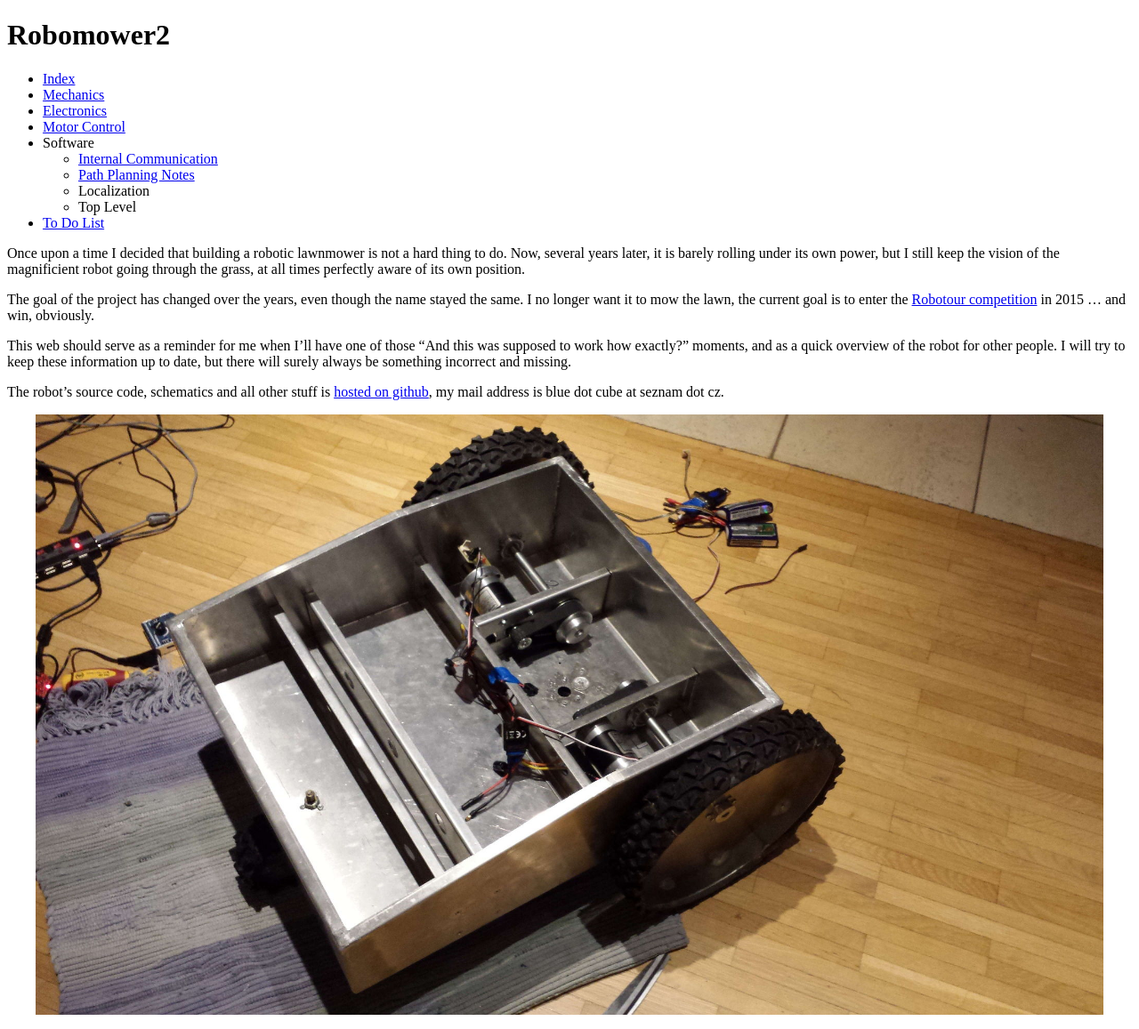
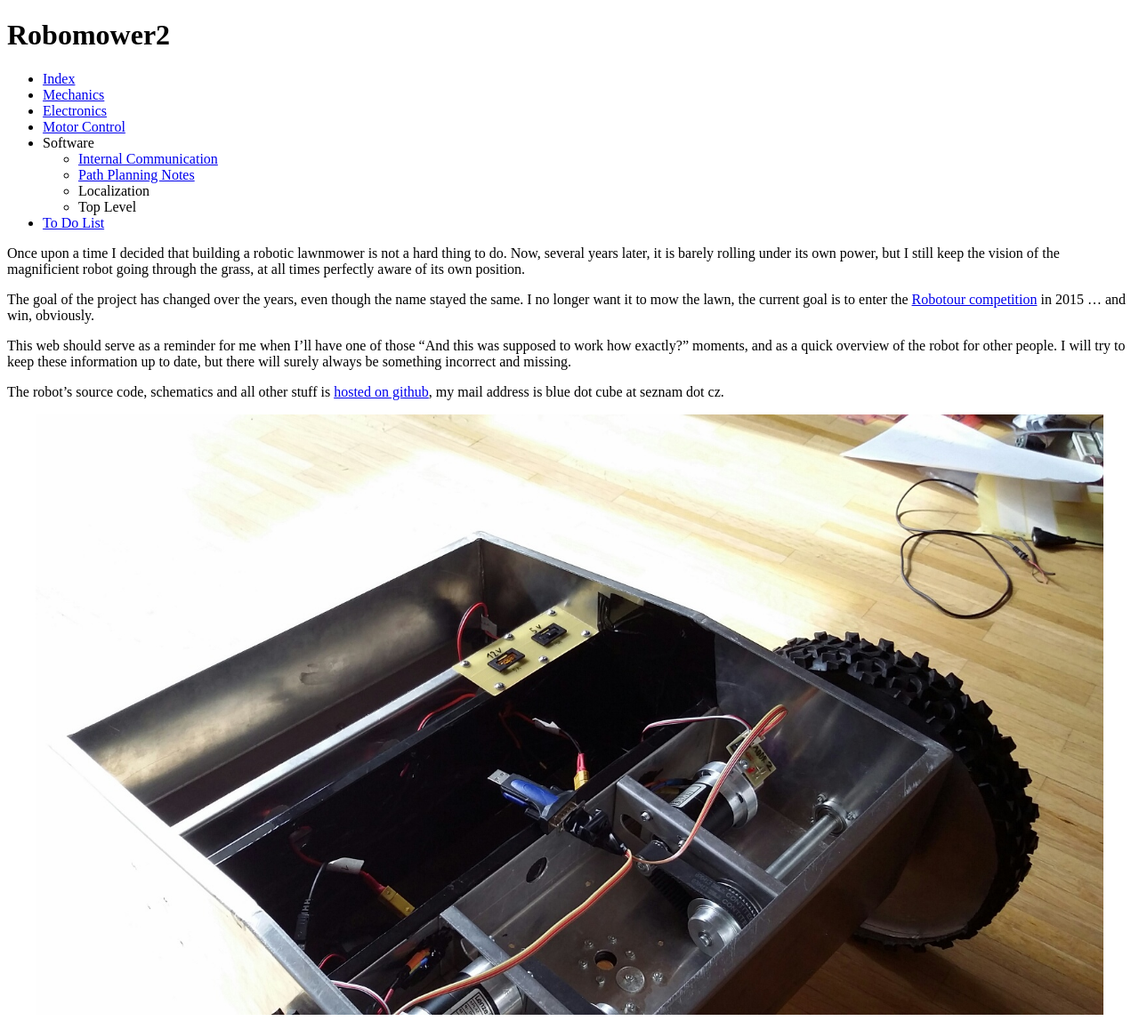
Before and after one commit to bluecube/robomower2, a Jekyll site: the page built from index.markdown, in a window 1280 px wide. Shown: the whole page at 89% size. Built offline with Jekyll 4.4.1, drawn with Linux system fonts in a browser that asks for light colours.

Commit message:
Added images.

```diff
--- a/electronics.markdown
+++ b/electronics.markdown
@@ -11,3 +11,5 @@ The switch in the schematic is a big red emergency switch that cuts off power to
 the motors (this should stop the robot imediately because of the high transmission
 ratio).
 The voltage behind the e-switch is usesd as an input to the control computer.
+
+![Fuse panel with wiring underneath it]({{ site.baseurl }}/img/2014-08/fuse-panel.jpg)
--- a/index.markdown
+++ b/index.markdown
@@ -21,4 +21,4 @@ be something incorrect and missing.
 The robot's source code, schematics and all other stuff is [hosted on github]({{ site.repository }}),
 my mail address is blue dot cube at seznam dot cz.
 
-![How it looks now]({{ site.baseurl }}/img/2014-02/overview.jpg)
+![How it looks now]({{ site.baseurl }}/img/2014-08/overview-with-fuses.jpg)
```
Also changed, not shown: img/2014-08/fuse-panel.jpg (added), img/2014-08/overview-with-fuses.jpg (added).
